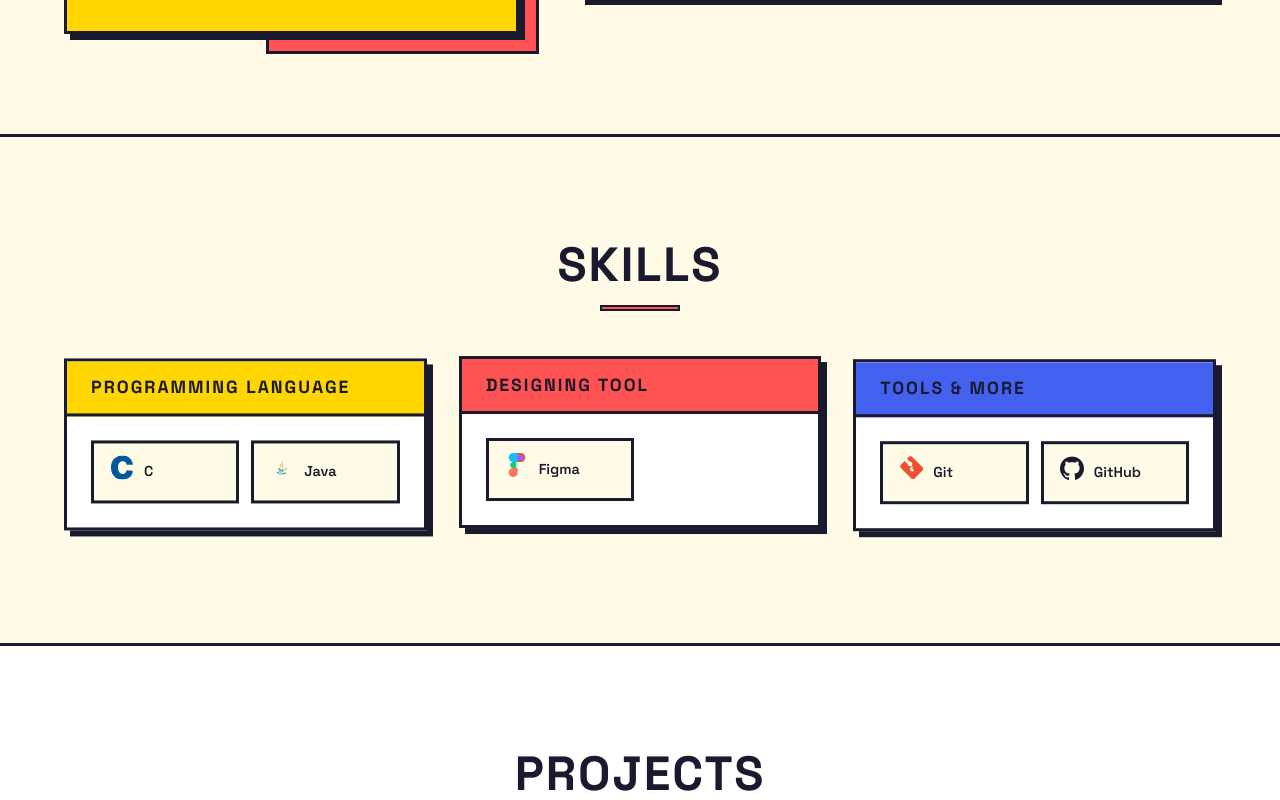
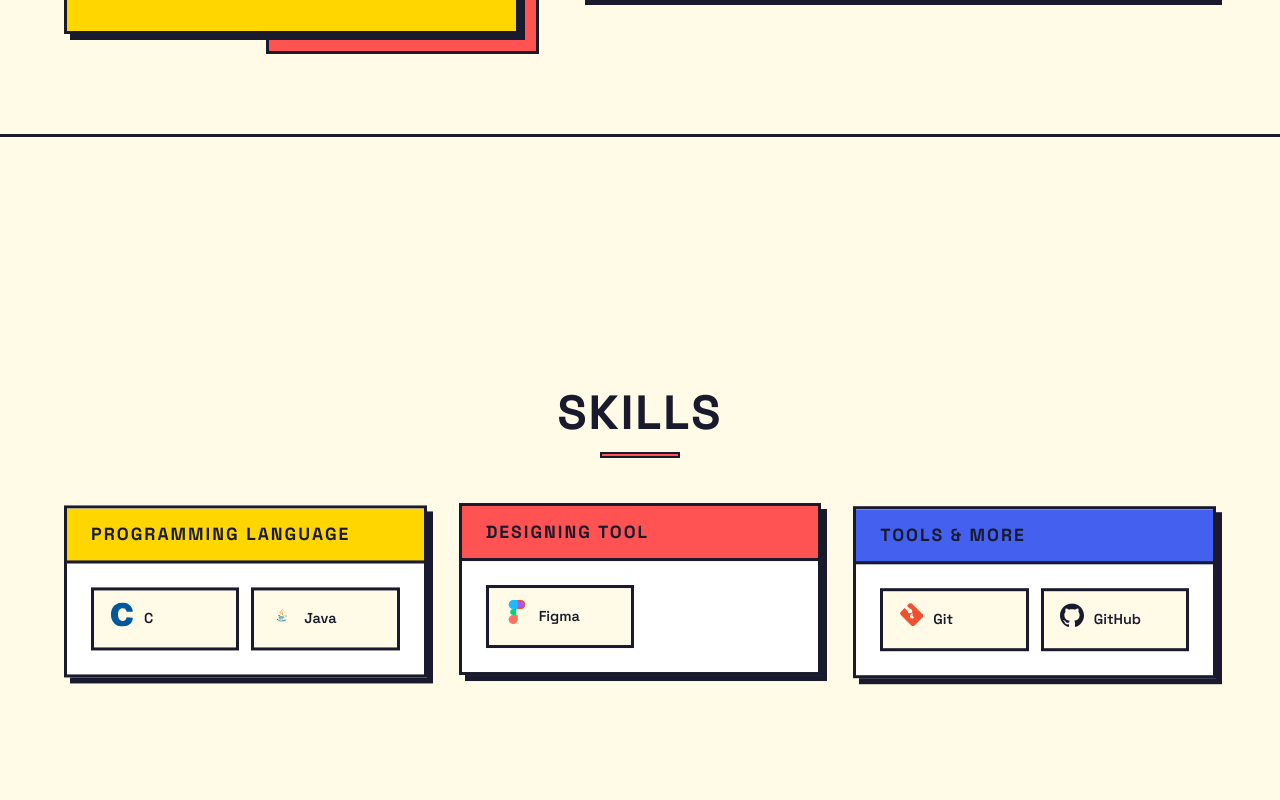
Before and after one commit to jeya-daniel-j/Portfolio, a React (Vite) app: page / in a window 1280 px wide. Shown: the part 1660-2460 px from the top of the page. Built offline with nearby package versions, Linux system fonts and the light colour scheme.

Commit message:
Make Skills section full-screen (100vh) and vertically centered

```diff
--- a/src/components/Skills.css
+++ b/src/components/Skills.css
@@ -1,5 +1,9 @@
 .skills {
   background: var(--clr-light);
+  min-height: 100vh;
+  display: flex;
+  flex-direction: column;
+  justify-content: center;
 }
 
 .skills__categories {
```
